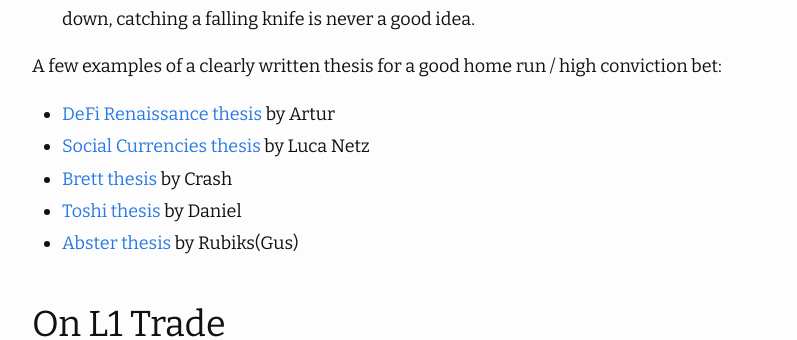
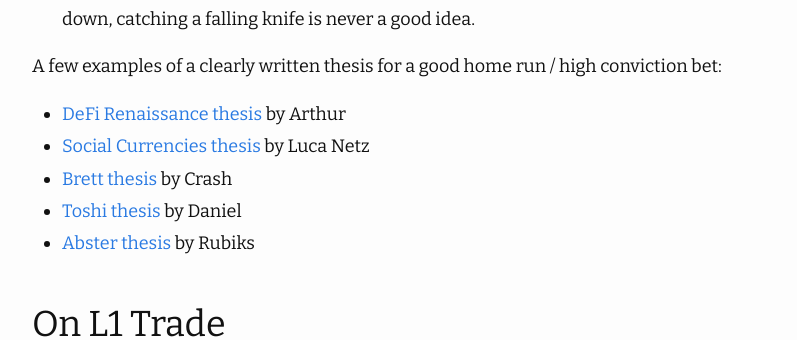
Before and after one commit to deeintech/deeintech.github.io, a Jekyll site: the page built from _posts/2025-03-05-playbook.md, in a window 1280 px wide and 900 px high, scrolled down 13737 px. Shown: the part 157-497 px from the top of the window, without its empty margins (238-1035 px from the left). Built offline with Jekyll 4.4.1, drawn with Linux system fonts in a browser that asks for light colours; nearby versions of some CDN libraries.

Commit message:
fix typo

```diff
--- a/_posts/2025-03-05-playbook.md
+++ b/_posts/2025-03-05-playbook.md
@@ -162,11 +162,11 @@
 - Do not size in or DCA more when the price and your conviction go up, and your thesis turns out to be a correct one. If you're allocated into a coin early, that should be it. Do not mess up your good entry with emotions. At the same time, do not DCA on the way down, catching a falling knife is never a good idea.
 
 A few examples of a clearly written thesis for a good home run / high conviction bet:
-- [DeFi Renaissance thesis](https://x.com/Arthur_0x/status/1845844922085335457) by Artur
+- [DeFi Renaissance thesis](https://x.com/Arthur_0x/status/1845844922085335457) by Arthur
 - [Social Currencies thesis](https://x.com/LucaNetz/status/1906099012324749823) by Luca Netz
 - [Brett thesis](https://www.youtube.com/watch?v=ZdGVcp7mWIo) by Crash
 - [Toshi thesis](https://www.loom.com/share/5d1466306f54415db3260b8f7728299a?sid=b03a42e9-625c-4d1f-b4fb-ded382cad39c) by Daniel
-- [Abster thesis](https://www.youtube.com/watch?v=RuQ436mCa6w) by Rubiks(Gus)
+- [Abster thesis](https://www.youtube.com/watch?v=RuQ436mCa6w) by Rubiks
 
 ## On L1 Trade
 
```
